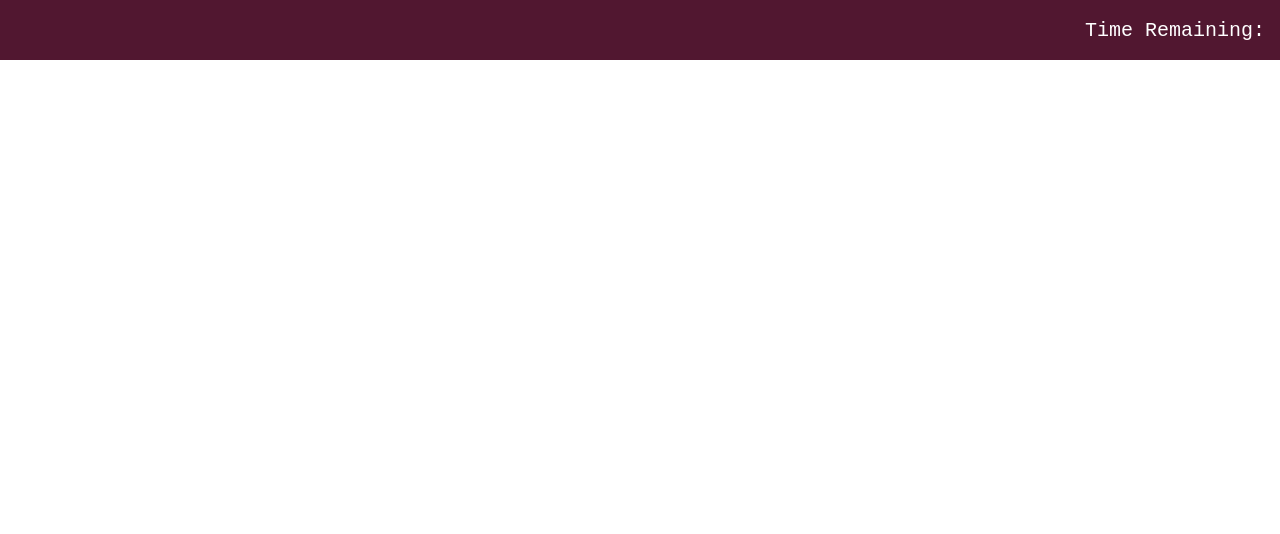
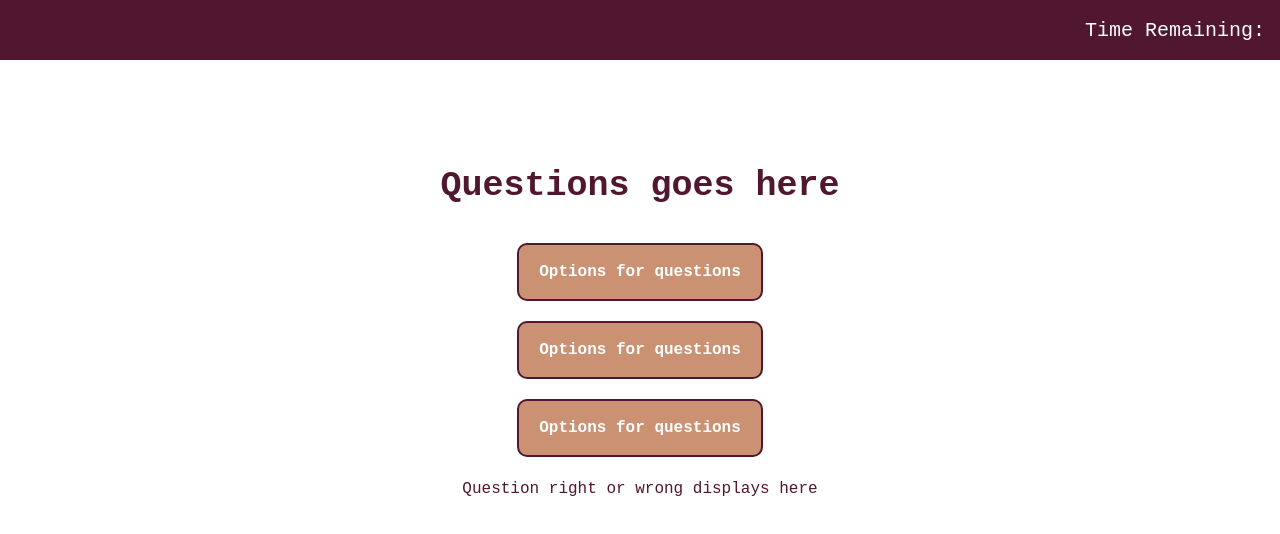
Before and after one commit to oceanlatte/code-quiz, a plain HTML site: page index.html in a window 1280 px wide. Both pictures are taken after a click on the button "Start Quiz". Drawn offline with Linux system fonts and the light colour scheme.

Commit message:
hide welcome on start quiz and show questions placeholder

```diff
--- a/assets/css/style.css
+++ b/assets/css/style.css
@@ -31,7 +31,7 @@ body {
   color: #511730;
 }
 
-.welcome-page {
+.welcome-page, .questions-container {
   height: 100%;
   margin: 80px auto;
   padding: 20px 10px;
@@ -56,17 +56,31 @@ body {
   font-size: 20px;
 }
 
-#start-btn {
+#start-btn, .option-answers {
   background-color: #CB9173;
   padding: 15px 20px;
-  border-radius: 10px;
   color: #FFFFFF;
   font-size: 16px;
   font-family:'Courier New', Courier, monospace;
   font-weight: bold;
-  border-color: #511730;
+  border: 2px solid #511730;
+  border-radius: 10px;
 }
 
-#start-btn:hover {
+#start-btn:hover, .option-answers:hover {
   background-color: #8E443D;
 }
+
+.questions-container {
+  visibility: hidden;
+}
+
+#question {
+  font-size: 35px;
+  padding-bottom: 30px;
+}
+
+.option-answers {
+  list-style: none;
+  margin-bottom: 20px;
+}
--- a/assets/js/script.js
+++ b/assets/js/script.js
@@ -3,9 +3,11 @@ var timer = 10;
 var startEl = document.querySelector("#start-btn");
 var countdownEl = document.querySelector("#countdown");
 var welcomeEl = document.querySelector(".welcome-page");
+var questionsEl = document.querySelector(".questions-container");
 
 function hideWelcome() {
   welcomeEl.setAttribute("style", "display:none;");
+  questionsEl.setAttribute("style", "visibility:visible;");
 }
 
 
--- a/index.html
+++ b/index.html
@@ -24,6 +24,15 @@
       </p>
       <button id="start-btn">Start Quiz</button>
     </div>
+    <div class="questions-container">
+      <h2 id="question">Questions goes here</h2>
+        <ul>
+          <li class="option-answers">Options for questions</li>
+          <li class="option-answers">Options for questions</li>
+          <li class="option-answers">Options for questions</li>
+        </ul>
+      <p id="right-wrong">Question right or wrong displays here</p>
+    </div>
   </main>
   <script src="./assets/js/script.js"></script>
 </body>
```
